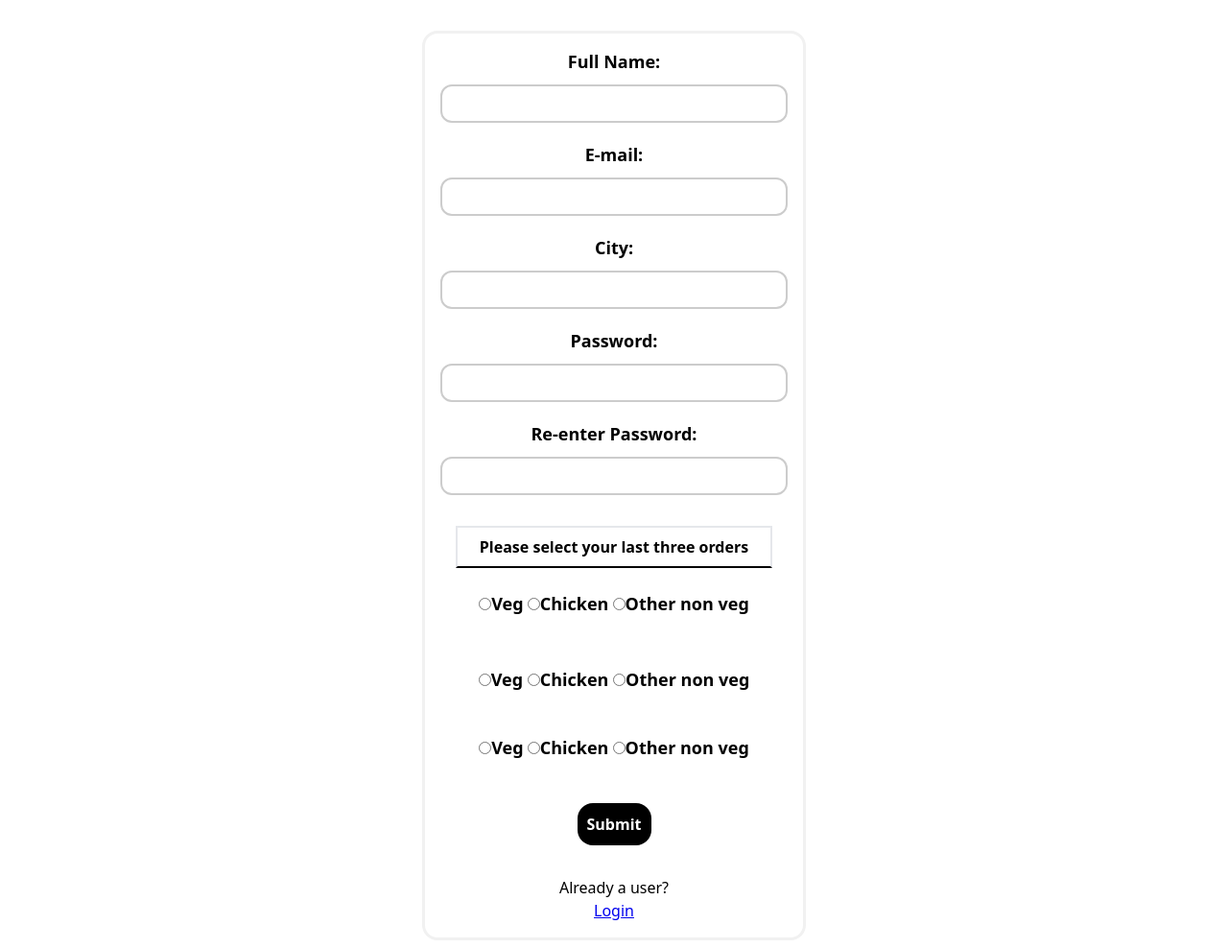
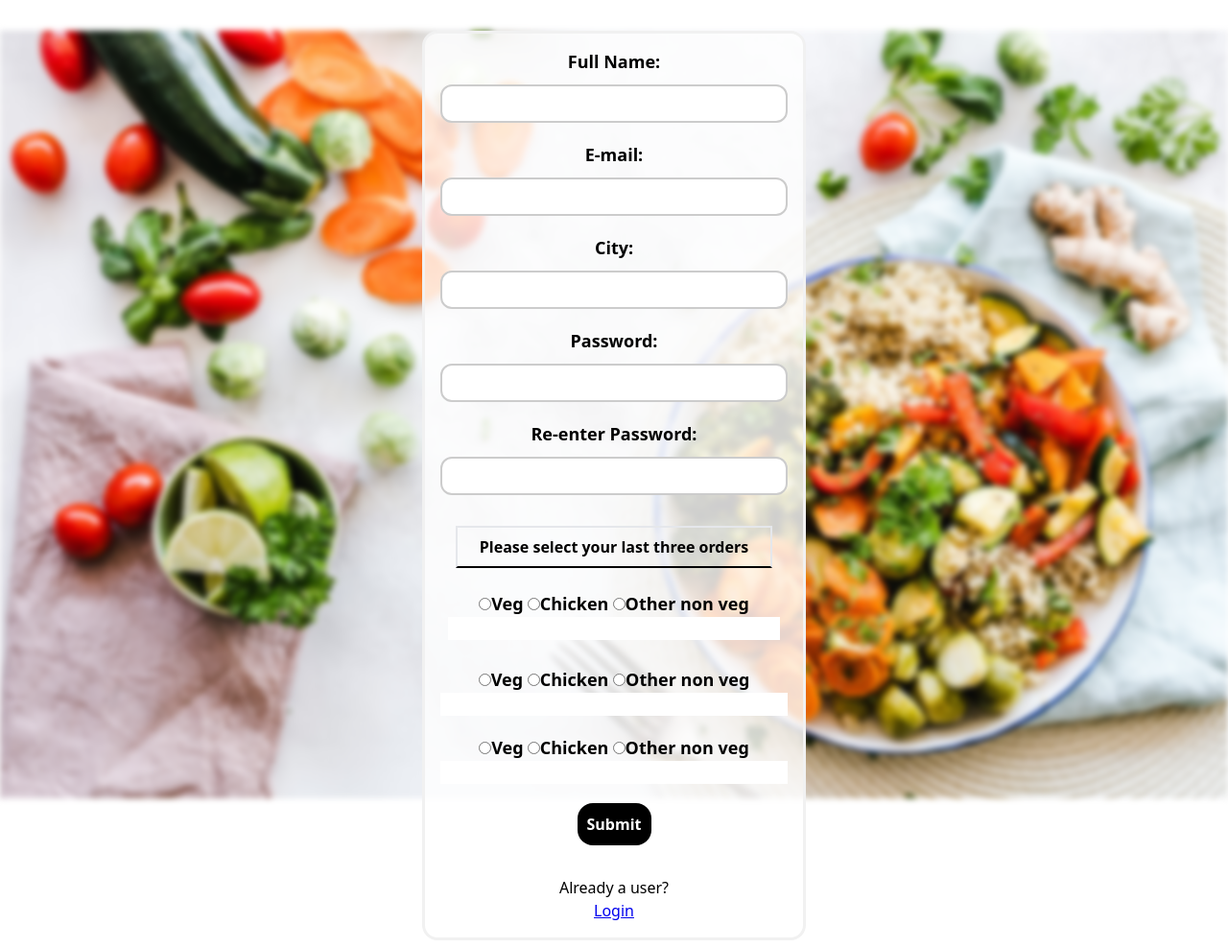
Before and after one commit to gouravengineer/flask-recomendation, a Flask app: page /signup in a window 1280 px wide. Shown: the whole page at 96% size. Run offline with Flask 3, Linux system fonts and the light colour scheme; some libraries are stand-ins or nearby versions.

Commit message:
Updated signup page

```diff
--- a/food_recommendation/templates/signup.html
+++ b/food_recommendation/templates/signup.html
@@ -9,22 +9,25 @@
       body,
       html {
         /* height: 100%; */
-        /* height: 100vh; */
+        height: 100vh;
+        width: 100vw;
       }
 
       * {
         box-sizing: border-box;
       }
       #container-div {
-        background-image: url('/static/Image/food_3.jpg');
-        height: 100%;
+        background-image: url('/food_recommendation/static/Image/bg_1.jpg');
+        height: 100vh;
+        width: 100vw;
         filter: blur(3px);
         -webkit-filter: blur(3px);
-        height: 100%;
         background-position: center;
         background-repeat: no-repeat;
         background-size: cover;
-        /* overflow-y: ; */
+        position: absolute;
+        z-index: -2;
+        background-attachment: fixed;
       }
       .form-group {
         display: flex;
```
